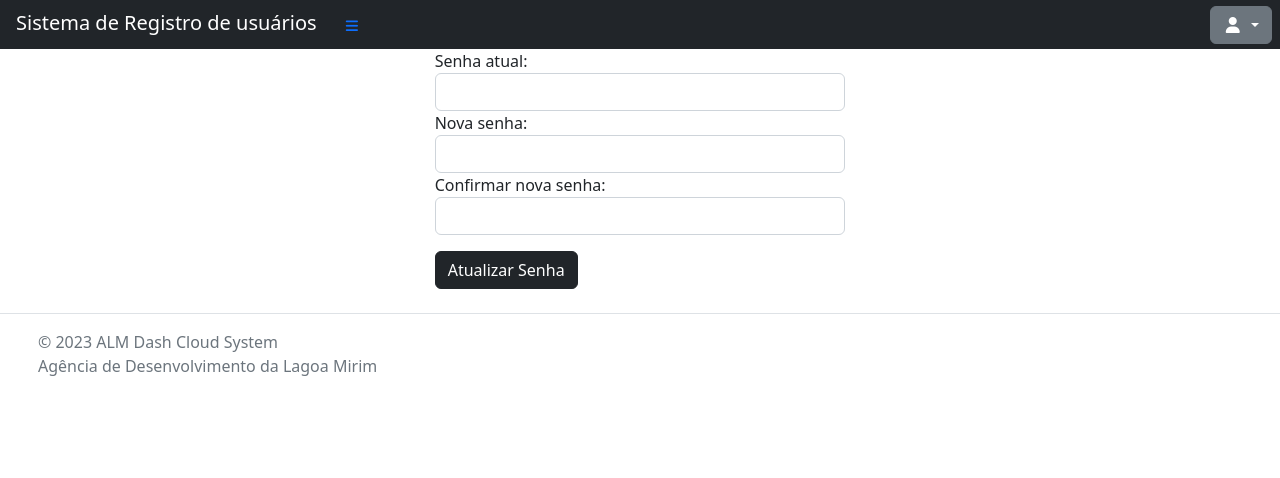
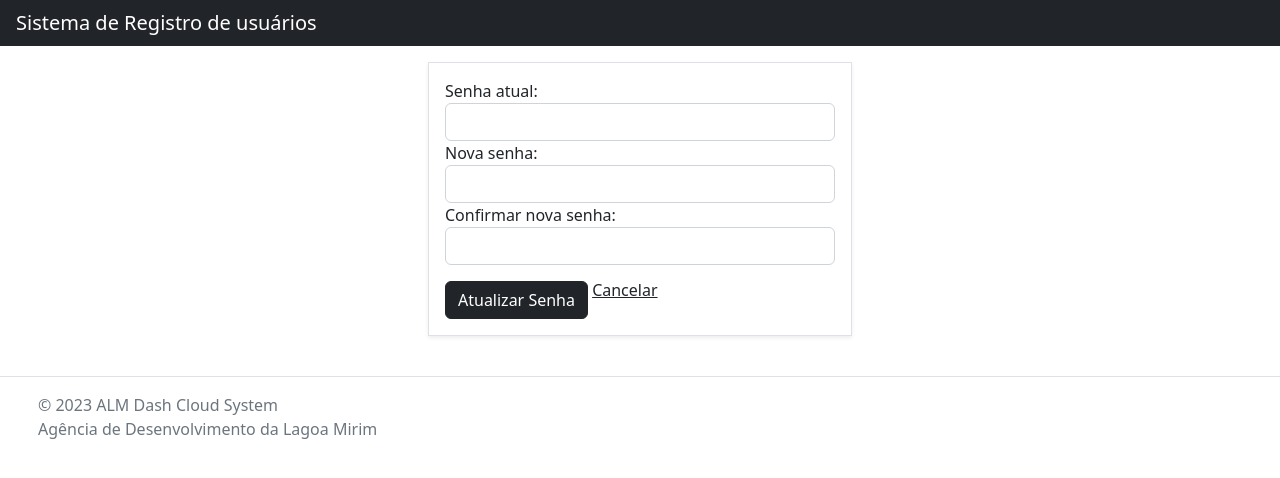
Before and after one commit to AgenciaLagoaMirim/ALM-DDS, a Django app: page /users/password_update/ in a window 1280 px wide. Shown: the top 478 px of the page. Run offline with Django 4.2, Linux system fonts and the light colour scheme; the visitor is signed in with stand-in values (Sample User, id 1).

Commit message:
fix: atualiza vizualização de toggle

```diff
--- a/core/templates/core/index.html
+++ b/core/templates/core/index.html
@@ -3,4 +3,5 @@
 {% block title %}Teste Django{% endblock %}
 {% block content %}
 Usuário {{user.username}} autenticado e Logoado no sistema
+path {{request.path}}
 {% endblock %}
--- a/templates/base/navbar.html
+++ b/templates/base/navbar.html
@@ -3,7 +3,8 @@
     <div class="container-flex">
       <a class="navbar-brand ms-auto ps-3" href="{% url 'home' %}">Sistema de Registro de usuários</a>
 
-      {% if user.is_authenticated %}
+      {% if user.is_authenticated and request.path != '/users/password_update/' %}
+
       <button class="btn btn-link btn-sm order-1 order-lg-0 me-4 me-lg-0" data-bs-target="#sideBar"
         data-bs-toggle="offcanvas">
         <i class="fas fa-bars"></i>
--- a/users/templates/users/registration/password_update.html
+++ b/users/templates/users/registration/password_update.html
@@ -1,13 +1,14 @@
 {% extends 'base/base.html' %}
 
 {% block content %}
-<div class="row align-items-center justify-content-center">
-    <form class="col-md-4" method="post">
+<div class="row align-items-center justify-content-center align-items-center p-3">
+    <form  class="col-md-4 border shadow-sm p-3" method="post">
         {% csrf_token %}
         {{ form.errors }}
         {{ form }}
 
         <button type="submit" class="btn btn-dark mt-3">Atualizar Senha</button>
+        <a class="link-dark" href="{% url 'home' %}">Cancelar</a>
     </form>
 </div>
 {% endblock content %}
--- a/users/templates/users/registration/user_create.html
+++ b/users/templates/users/registration/user_create.html
@@ -1,7 +1,7 @@
 {% extends 'base/base.html' %}
 
 {% block content %}
-<div class="row align-items-center justify-content-center">
+<div class="row align-items-center justify-content-center m-5">
 
     <form class="col-md-6 border shadow-sm p-3" method="post" >
         {% csrf_token %}
--- a/users/views.py
+++ b/users/views.py
@@ -100,7 +100,7 @@ class UserPasswordUpdateDoneView(PasswordChangeDoneView):
     template_name = "users/registration/password_update_done.html"
 
     def get_success_url(self):
-        return reverse('password_update_done')
+        return reverse("password_update_done")
 
 
 class UserPasswordResetView(PasswordResetView):
```
